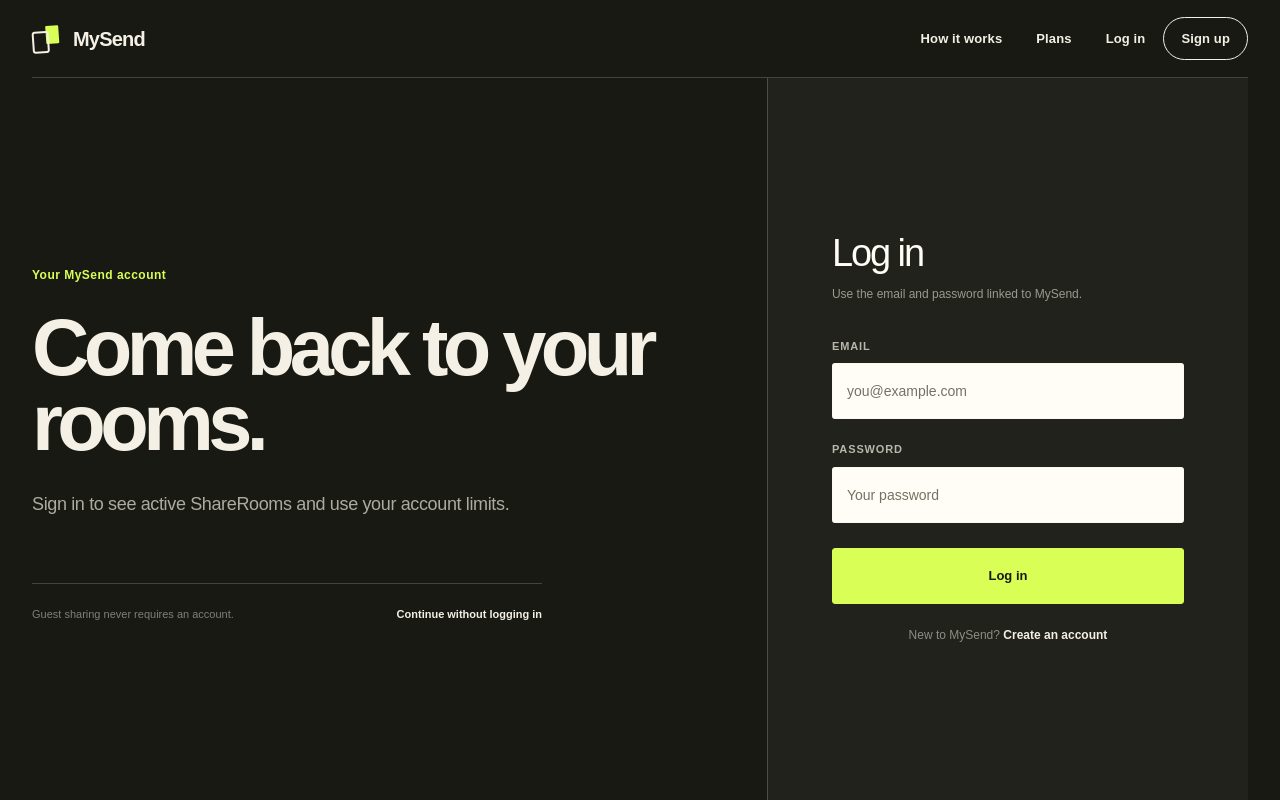
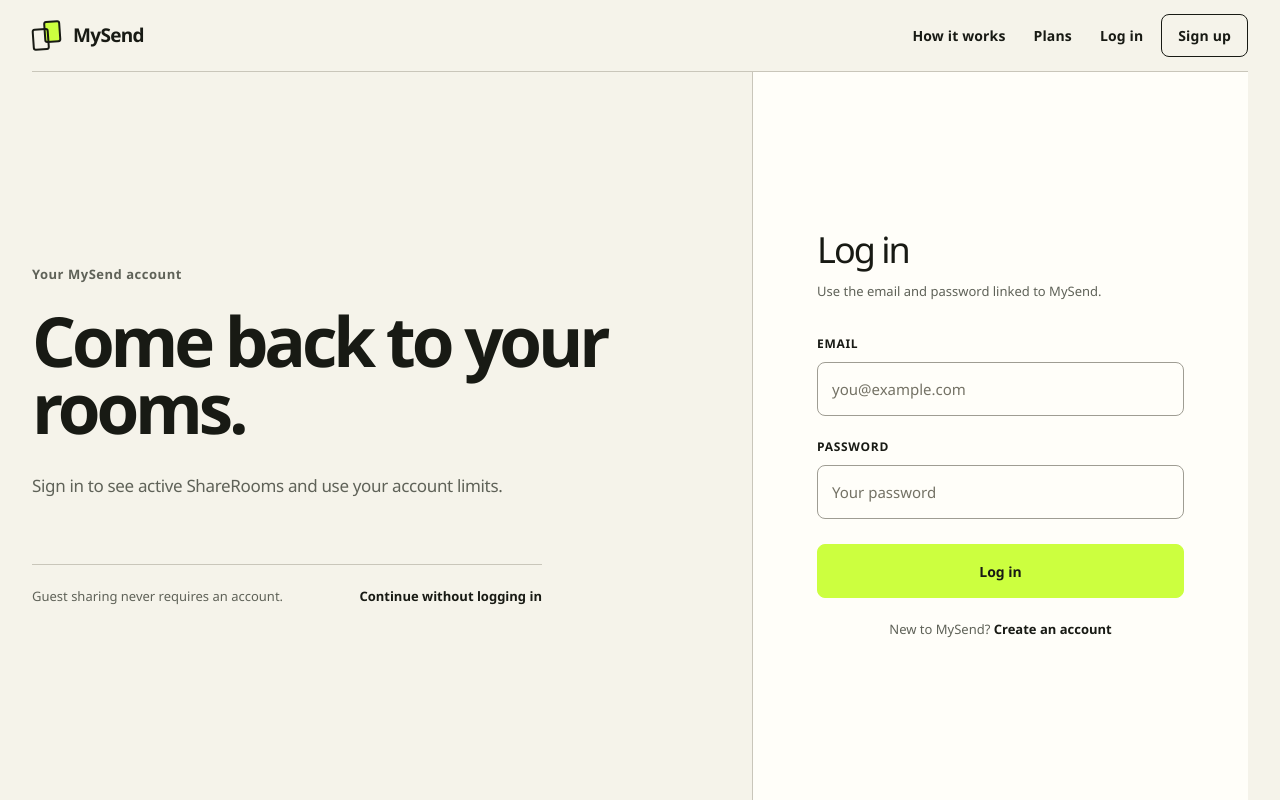
Before and after one commit to alan746/MySend, a Next.js app: page /login in a window 1280 px wide. Built offline with nearby package versions, Linux system fonts and the light colour scheme; no server answers.

Commit message:
style(web): sharpen the public interface

```diff
--- a/app/globals.css
+++ b/app/globals.css
@@ -2349,3 +2349,384 @@ a {
     transition-duration: 0.01ms !important;
   }
 }
+
+/* Readability and visual foundation */
+
+:root {
+  --ink: #181a14;
+  --ink-soft: #292c23;
+  --paper: #f5f3ea;
+  --paper-bright: #fffef9;
+  --line: #c9c6ba;
+  --muted: #5f6258;
+  --lime: #ccff3f;
+  --lime-deep: #b8ed28;
+  --blue: #4f8fe8;
+  --danger: #b8322a;
+  --shadow: 0 18px 48px rgb(24 26 20 / 0.12);
+}
+
+body {
+  font-family: "Manrope Variable", "Segoe UI", sans-serif;
+  font-size: 16px;
+  font-synthesis: none;
+  text-rendering: optimizeLegibility;
+  -webkit-font-smoothing: antialiased;
+  -moz-osx-font-smoothing: grayscale;
+}
+
+.home-top {
+  min-height: auto;
+  background: var(--paper);
+  color: var(--ink);
+  border-bottom: 1px solid var(--line);
+}
+
+.site-header {
+  height: 72px;
+  border-color: var(--line);
+}
+
+.site-header nav {
+  gap: 28px;
+}
+
+.site-header nav a {
+  font-size: 14px;
+  font-weight: 650;
+}
+
+.brand {
+  font-size: 19px;
+  font-weight: 760;
+  letter-spacing: -0.035em;
+}
+
+.nav-account {
+  padding: 10px 16px;
+  border-radius: 8px;
+}
+
+.hero {
+  min-height: calc(100dvh - 72px);
+  padding: 64px 0 78px;
+  grid-template-columns: minmax(0, 0.9fr) minmax(440px, 0.72fr);
+  gap: clamp(56px, 7vw, 112px);
+}
+
+.eyebrow,
+.section-kicker {
+  font-size: 12px;
+  font-weight: 720;
+  letter-spacing: 0.08em;
+}
+
+.hero h1,
+.settings-heading h1 {
+  max-width: 700px;
+  margin: 24px 0 24px;
+  font-size: clamp(58px, 6.5vw, 88px);
+  font-weight: 760;
+  line-height: 0.94;
+  letter-spacing: -0.065em;
+}
+
+.hero h1 em,
+.settings-heading h1 em {
+  color: var(--ink);
+  font-weight: 560;
+  text-decoration: underline;
+  text-decoration-color: var(--lime-deep);
+  text-decoration-thickness: 0.16em;
+  text-underline-offset: 0.05em;
+}
+
+.hero-copy > p {
+  max-width: 540px;
+  color: var(--muted);
+  font-size: 18px;
+  line-height: 1.65;
+}
+
+.hero-notes {
+  margin-top: 42px;
+  padding-top: 20px;
+  gap: 14px 26px;
+  border-color: var(--line);
+}
+
+.hero-notes span {
+  color: var(--muted);
+  font-family: inherit;
+  font-size: 13px;
+  font-weight: 620;
+  text-transform: none;
+}
+
+.room-action-card {
+  min-height: 520px;
+  border: 1px solid var(--ink);
+  border-radius: 14px;
+  box-shadow: 12px 12px 0 var(--lime);
+  transform: none;
+}
+
+.room-tabs button {
+  min-height: 70px;
+  font-size: 13px;
+  letter-spacing: 0.05em;
+}
+
+.room-form {
+  padding: 34px;
+}
+
+.choice-field legend,
+.text-field > span,
+.code-field > span {
+  font-size: 12px;
+  letter-spacing: 0.06em;
+}
+
+.choice-field label strong,
+.text-field input,
+.text-field select,
+.code-field input {
+  font-size: 15px;
+}
+
+.choice-field label small,
+.text-field > span small,
+.join-intro p,
+.form-footnote {
+  font-size: 12px;
+}
+
+.choice-field label,
+.text-field input,
+.text-field select,
+.code-field input,
+.primary-action {
+  border-radius: 8px;
+}
+
+.primary-action {
+  min-height: 54px;
+  font-size: 14px;
+}
+
+.how-section,
+.plans-section {
+  padding-top: 96px;
+  padding-bottom: 96px;
+}
+
+.how-heading h2,
+.plans-copy h2,
+.room-heading h1,
+.active-rooms h2 {
+  font-size: clamp(40px, 4.5vw, 62px);
+  line-height: 1.02;
+  letter-spacing: -0.055em;
+}
+
+.how-heading p,
+.plans-copy p,
+.feature-card > p,
+.plan-card > p,
+.plan-card li {
+  font-size: 14px;
+}
+
+.feature-card,
+.plan-card {
+  border-radius: 12px;
+}
+
+.feature-card > h3 {
+  font-size: 25px;
+}
+
+.demo-top,
+.file-demo span,
+.timer-demo small {
+  font-size: 11px;
+}
+
+.clipboard-demo p,
+.file-demo b {
+  font-size: 13px;
+}
+
+.plans-section {
+  background: #ece9df;
+  border-top: 1px solid var(--line);
+}
+
+.plan-card > div > span,
+.plan-card > a {
+  font-size: 13px;
+}
+
+.site-footer p,
+.site-footer a {
+  font-size: 13px;
+}
+
+.auth-page {
+  background: var(--paper);
+  color: var(--ink);
+}
+
+.auth-page button:focus-visible,
+.auth-page a:focus-visible {
+  outline-color: var(--blue);
+}
+
+.auth-layout {
+  min-height: calc(100dvh - 72px);
+  grid-template-columns: minmax(0, 0.9fr) minmax(420px, 0.62fr);
+}
+
+.auth-story {
+  padding-top: 72px;
+  padding-bottom: 72px;
+}
+
+.auth-context {
+  margin-bottom: 22px;
+  color: var(--muted);
+  font-size: 13px;
+}
+
+.auth-story h1 {
+  max-width: 650px;
+  font-size: clamp(48px, 5.4vw, 74px);
+  line-height: 0.98;
+  letter-spacing: -0.06em;
+}
+
+.auth-story-copy {
+  color: var(--muted);
+  font-size: 17px;
+  line-height: 1.65;
+}
+
+.auth-promise {
+  border-color: var(--line);
+}
+
+.auth-promise p,
+.auth-promise a {
+  color: var(--muted);
+  font-size: 13px;
+}
+
+.auth-promise a {
+  color: var(--ink);
+}
+
+.auth-panel {
+  border-color: var(--line);
+  background: var(--paper-bright);
+}
+
+.auth-form-heading h2 {
+  color: var(--ink);
+  font-size: 36px;
+}
+
+.auth-form-heading p,
+.auth-switch,
+.auth-back {
+  color: var(--muted);
+  font-size: 13px;
+}
+
+.auth-focused-form .text-field > span,
+.auth-focused-form .code-field > span,
+.auth-switch a,
+.auth-back {
+  color: var(--ink);
+}
+
+.auth-focused-form .text-field > span small {
+  color: var(--muted);
+}
+
+.auth-focused-form .text-field input,
+.auth-focused-form .code-field input {
+  height: 54px;
+  border-color: #9f9d93;
+  border-radius: 8px;
+}
+
+.auth-submit {
+  min-height: 54px;
+  border-radius: 8px;
+  font-size: 14px;
+}
+
+.auth-notice,
+.auth-error,
+.auth-page .development-code {
+  font-size: 13px;
+  border-radius: 8px;
+}
+
+.auth-notice {
+  color: var(--ink);
+}
+
+.auth-error {
+  color: #8e241d;
+}
+
+.auth-page .development-code {
+  color: var(--ink);
+}
+
+@media (max-width: 720px) {
+  .site-header {
+    height: 68px;
+  }
+
+  .hero {
+    min-height: auto;
+    padding-top: 44px;
+    gap: 48px;
+  }
+
+  .hero h1,
+  .settings-heading h1 {
+    font-size: clamp(48px, 14vw, 64px);
+  }
+
+  .hero-copy > p {
+    font-size: 16px;
+  }
+
+  .room-action-card {
+    box-shadow: 7px 7px 0 var(--lime);
+  }
+
+  .room-form {
+    padding: 26px 20px;
+  }
+
+  .auth-layout {
+    min-height: auto;
+  }
+
+  .auth-story h1 {
+    font-size: clamp(42px, 12vw, 58px);
+  }
+
+  .auth-panel {
+    border-color: var(--line);
+    background: var(--paper-bright);
+    margin: 0 -17px;
+    padding-right: 17px;
+    padding-left: 17px;
+  }
+}
--- a/app/ui/HomeExperience.tsx
+++ b/app/ui/HomeExperience.tsx
@@ -96,9 +96,9 @@ export function HomeExperience() {
               timer ends, the room does too.
             </p>
             <div className="hero-notes" aria-label="Product highlights">
-              <span>No app to install</span>
-              <span>Case-insensitive codes</span>
-              <span>You control the close</span>
+              <span>Works across devices</span>
+              <span>Codes ignore case</span>
+              <span>Close anytime</span>
             </div>
           </div>
 
```
